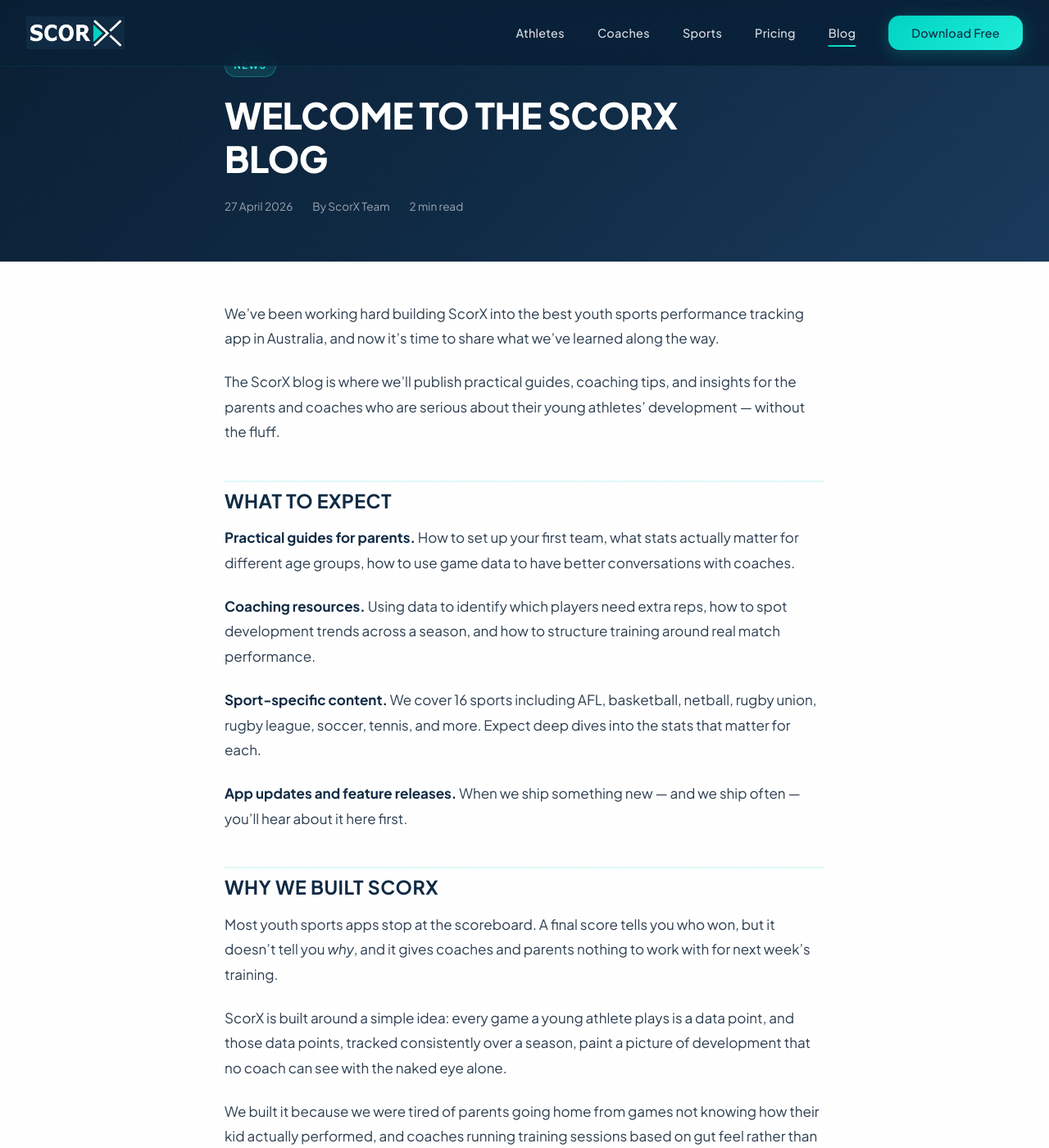
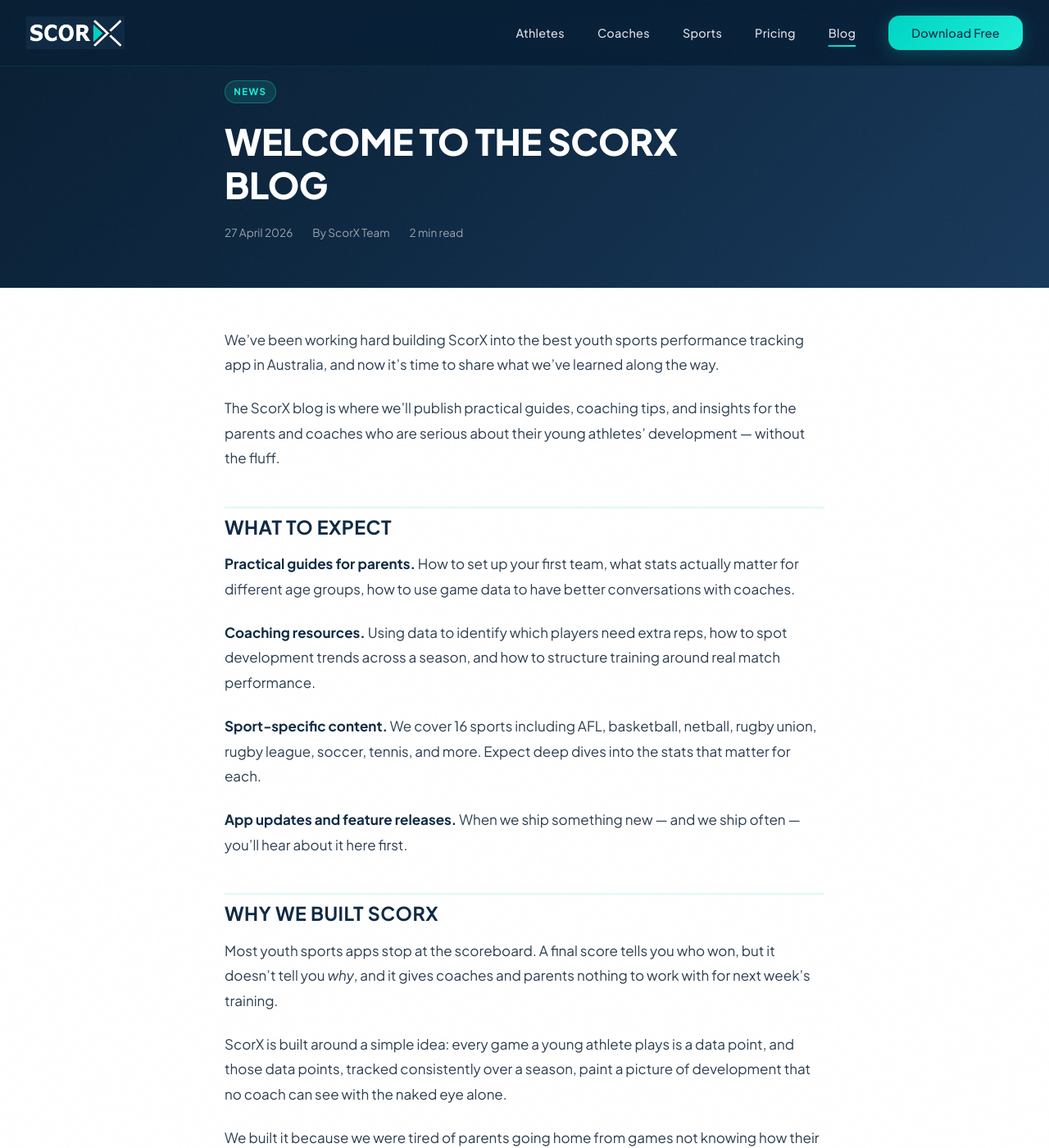
Before and after one commit to twineappdev-scorx/scorx-website, a Jekyll site: the page built from _posts/2026-04-27-welcome-to-the-scorx-blog.md, in a window 1280 px wide and 1400 px high. Shown: the whole window at 82% size. Built offline with Jekyll 4.4.1, drawn with Linux system fonts in a browser that asks for light colours.

Commit message:
Increase blog post hero top padding so category pill clears the nav bar
https://claude.ai/code/session_01Y7KoxZzdgJHWBWoPYxjH8p

```diff
--- a/css/style.css
+++ b/css/style.css
@@ -3134,7 +3134,7 @@ footer::before {
 
 .blog-post-hero {
   background: var(--scorx-gradient-dark);
-  padding: 64px 2rem 56px;
+  padding: 96px 2rem 56px;
 }
 
 .blog-post-hero .container-sm {
```
